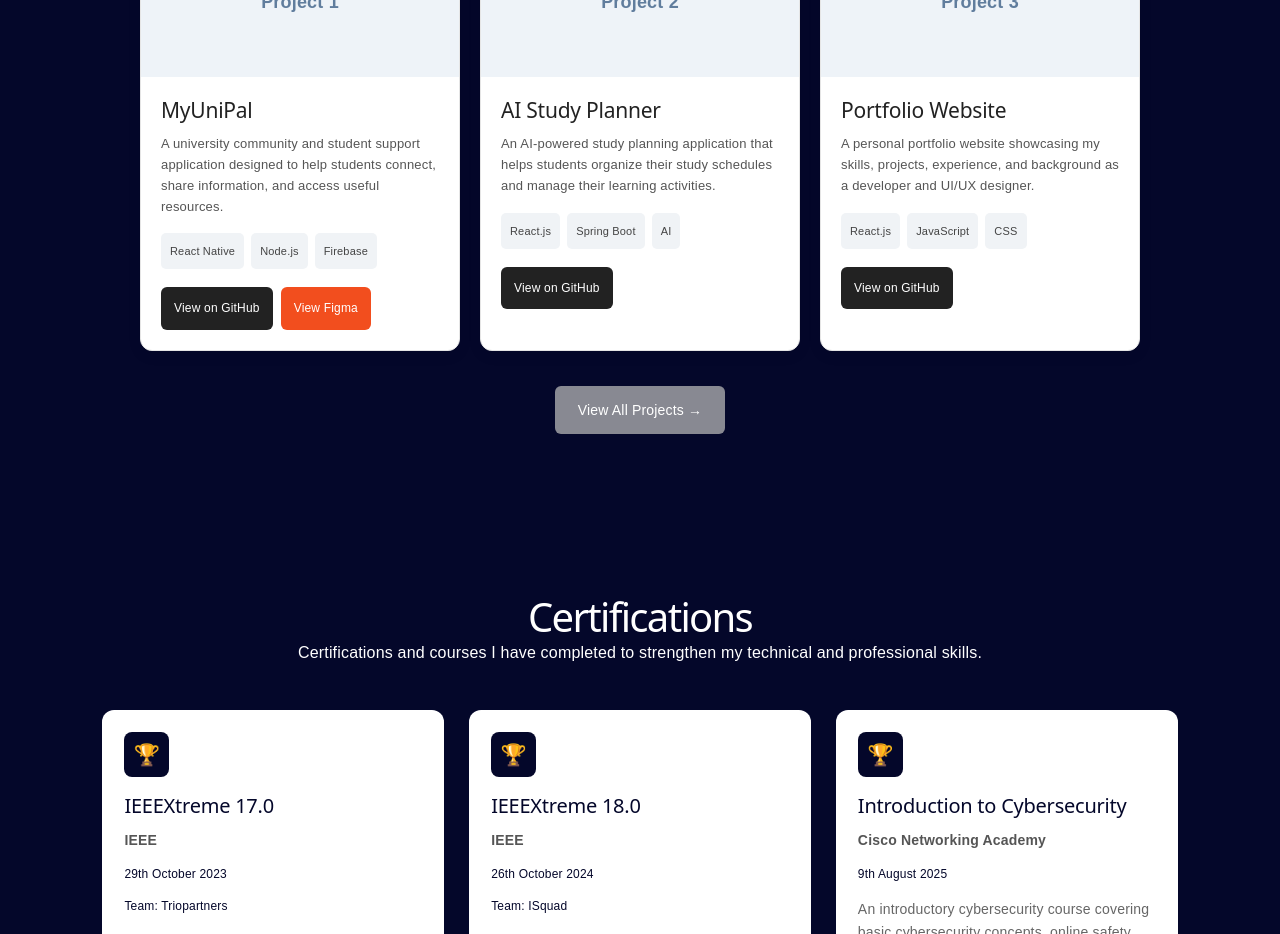
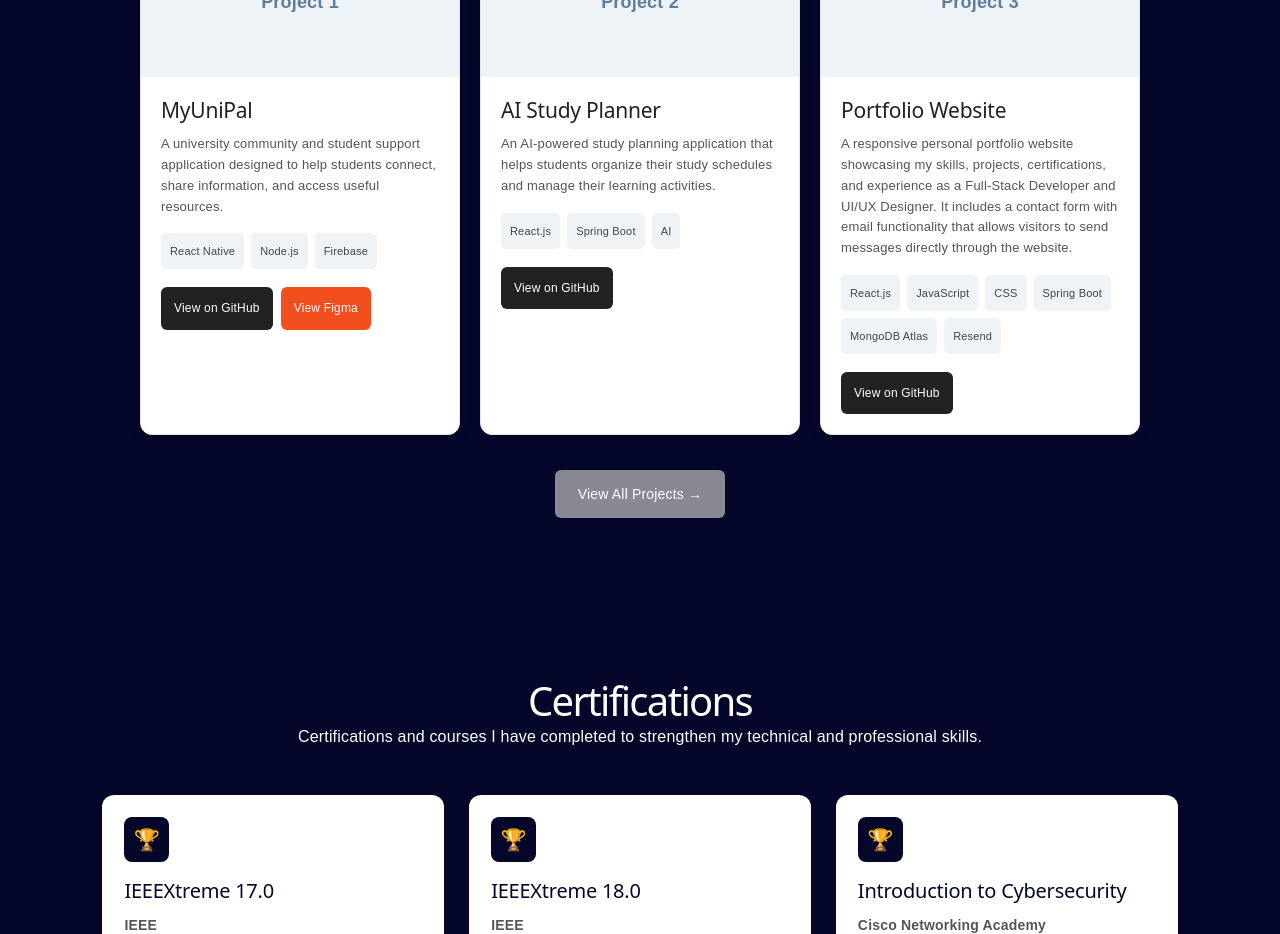
Before and after one commit to ishqafathima/My-Portfolio, a React (Vite) app: page / in a window 1280 px wide. Shown: the part 2760-3694 px from the top of the page. Built offline with nearby package versions, Linux system fonts and the light colour scheme.

Commit message:
update portfolio

```diff
--- a/src/sections/Projects/Projects.jsx
+++ b/src/sections/Projects/Projects.jsx
@@ -22,8 +22,8 @@ function Projects() {
     {
       title: "Portfolio Website",
       description:
-        "A personal portfolio website showcasing my skills, projects, experience, and background as a developer and UI/UX designer.",
-      technologies: ["React.js", "JavaScript", "CSS"],
+        "A responsive personal portfolio website showcasing my skills, projects, certifications, and experience as a Full-Stack Developer and UI/UX Designer. It includes a contact form with email functionality that allows visitors to send messages directly through the website.",
+      technologies: ["React.js", "JavaScript", "CSS","Spring Boot","MongoDB Atlas","Resend"],
       github: "https://github.com/ishqafathima/My-Portfolio",
     },
   ];
```
